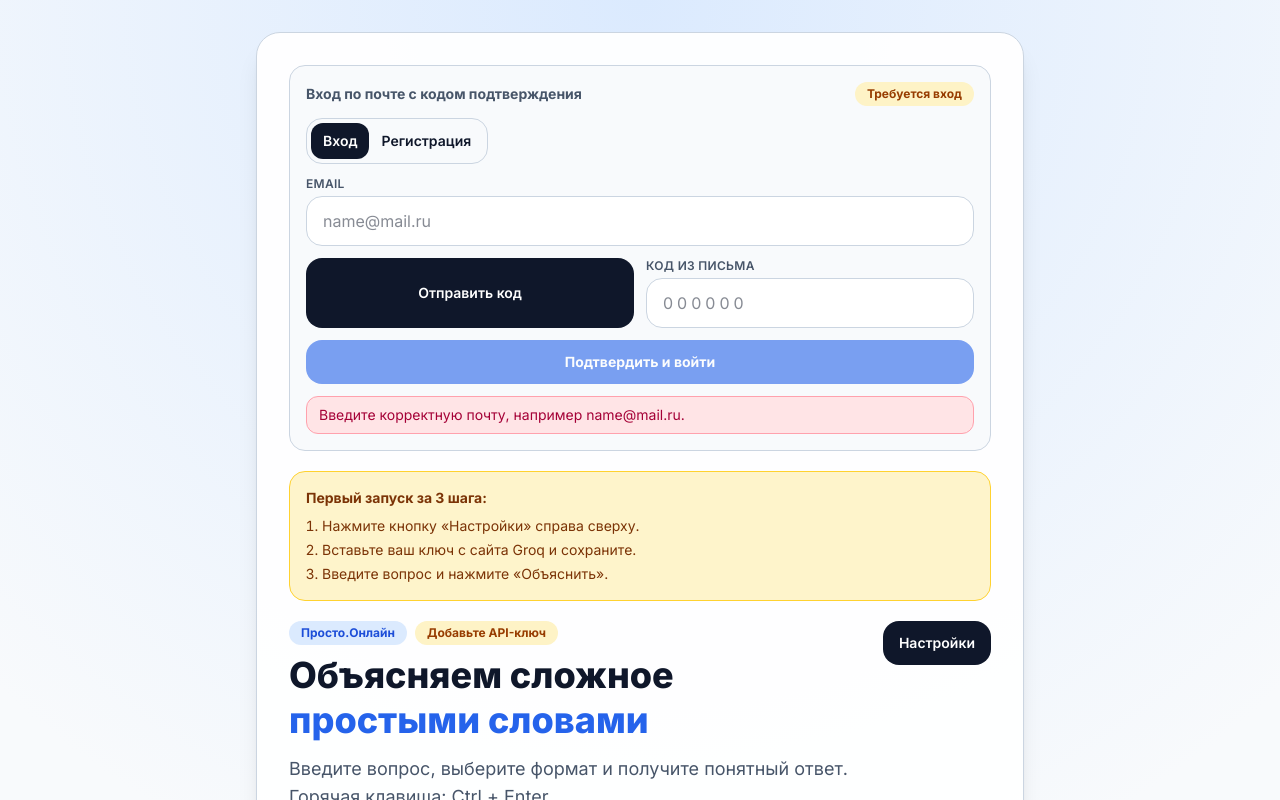
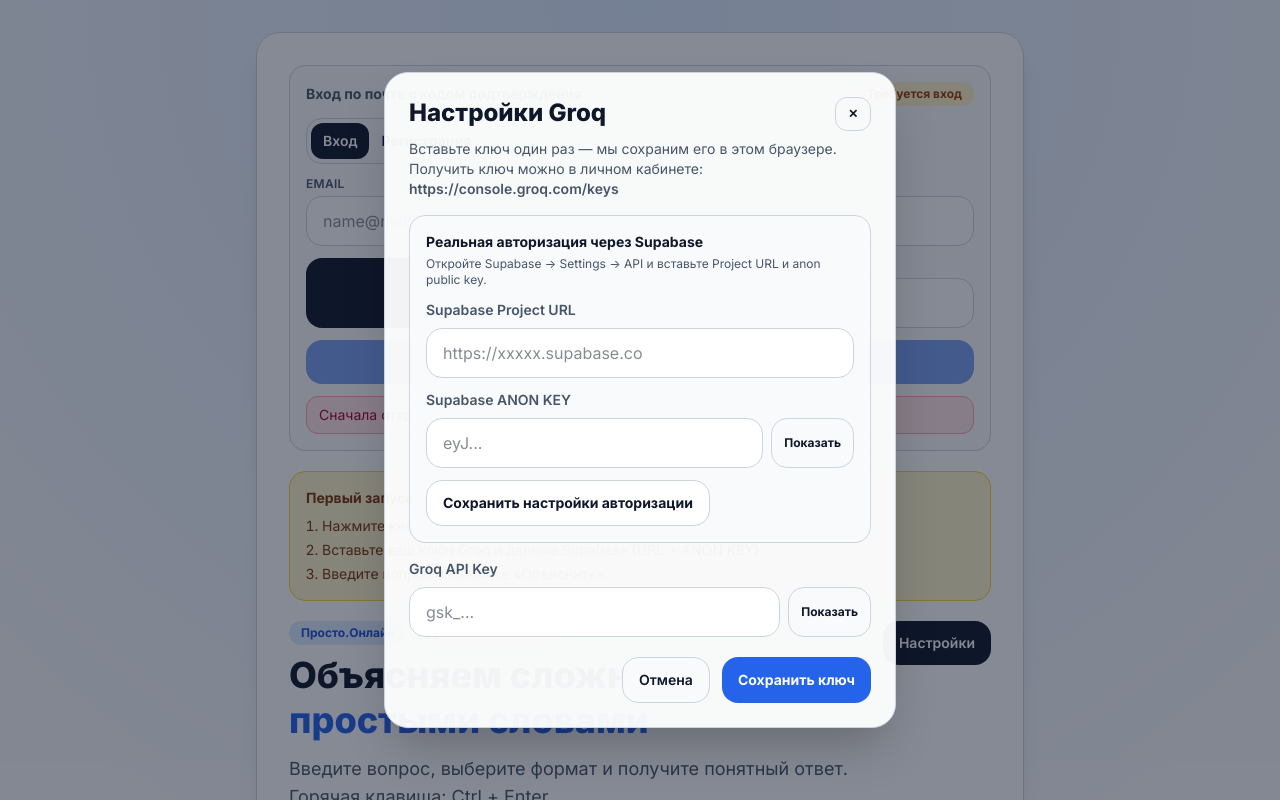
Before and after one commit to ARTEMKOPIK/Prosto-Online, a React (Vite) app: page / in a window 1280 px wide. Both pictures are taken after a click on the button "Отправить код". Shown: the top 800 px of the page. Built offline with nearby package versions, Linux system fonts and the light colour scheme.

Commit message:
feat(auth): switch email code auth to real supabase flow

```diff
--- a/src/App.jsx
+++ b/src/App.jsx
@@ -6,15 +6,14 @@
 const DRAFT_STORAGE = 'prosto-online-question-draft'
 const MODE_STORAGE = 'prosto-online-mode'
 const HISTORY_STORAGE = 'prosto-online-history'
-const USERS_STORAGE = 'prosto-online-auth-users'
+const SUPABASE_URL_STORAGE = 'prosto-online-supabase-url'
+const SUPABASE_ANON_STORAGE = 'prosto-online-supabase-anon'
 const AUTH_PENDING_STORAGE = 'prosto-online-auth-pending'
 const AUTH_SESSION_STORAGE = 'prosto-online-auth-session'
 const MAX_QUESTION_LENGTH = 350
 const MAX_HISTORY_ITEMS = 10
 const CODE_LENGTH = 6
-const CODE_TTL_MS = 10 * 60 * 1000
 const CODE_COOLDOWN_SECONDS = 60
-const CODE_MAX_ATTEMPTS = 5
 
 const levelPrompts = {
   child:
@@ -120,21 +119,25 @@
 
 const normalizeEmail = (value) => value.trim().toLowerCase()
 const isValidEmail = (email) => /^[^\s@]+@[^\s@]+\.[^\s@]+$/.test(email)
-const generateCode = () => String(Math.floor(Math.random() * 10 ** CODE_LENGTH)).padStart(CODE_LENGTH, '0')
+const sanitizeSupabaseUrl = (value) => value.trim().replace(/\/$/, '')
 
-const readUsers = () => {
-  const raw = localStorage.getItem(USERS_STORAGE) || '[]'
+const buildSupabaseHeaders = (anonKey) => ({
+  'Content-Type': 'application/json',
+  apikey: anonKey,
+})
+
+const parseApiJson = async (response) => {
+  const raw = await response.text()
+
+  if (!raw) {
+    return null
+  }
 
   try {
-    const parsed = JSON.parse(raw)
-    return Array.isArray(parsed) ? parsed : []
+    return JSON.parse(raw)
   } catch {
-    return []
+    return null
   }
-}
-
-const saveUsers = (users) => {
-  localStorage.setItem(USERS_STORAGE, JSON.stringify(users))
 }
 
 function App() {
@@ -160,6 +163,12 @@
   const [authSession, setAuthSession] = useState(null)
   const [authNotice, setAuthNotice] = useState('')
   const [authError, setAuthError] = useState('')
+  const [authLoading, setAuthLoading] = useState(false)
+  const [supabaseUrlInput, setSupabaseUrlInput] = useState('')
+  const [supabaseAnonInput, setSupabaseAnonInput] = useState('')
+  const [savedSupabaseUrl, setSavedSupabaseUrl] = useState('')
+  const [savedSupabaseAnon, setSavedSupabaseAnon] = useState('')
+  const [showSupabaseAnon, setShowSupabaseAnon] = useState(false)
   const [now, setNow] = useState(Date.now())
 
   const questionRef = useRef(null)
@@ -171,6 +180,8 @@
     const savedLevel = localStorage.getItem(LEVEL_STORAGE) || 'adult'
     const savedDraft = localStorage.getItem(DRAFT_STORAGE) || ''
     const savedMode = localStorage.getItem(MODE_STORAGE) || 'fast'
+    const savedSupabaseUrlValue = localStorage.getItem(SUPABASE_URL_STORAGE) || ''
+    const savedSupabaseAnonValue = localStorage.getItem(SUPABASE_ANON_STORAGE) || ''
     const rawHistory = localStorage.getItem(HISTORY_STORAGE) || '[]'
 
     const hasTheme = themeOptions.some((option) => option.value === savedTheme)
@@ -194,6 +205,10 @@
     setLifeMode(hasMode ? savedMode : 'fast')
     setQuestion(savedDraft.slice(0, MAX_QUESTION_LENGTH))
     setHistory(parsedHistory)
+    setSupabaseUrlInput(savedSupabaseUrlValue)
+    setSupabaseAnonInput(savedSupabaseAnonValue)
+    setSavedSupabaseUrl(savedSupabaseUrlValue)
+    setSavedSupabaseAnon(savedSupabaseAnonValue)
 
     const rawPending = localStorage.getItem(AUTH_PENDING_STORAGE)
     const rawSession = localStorage.getItem(AUTH_SESSION_STORAGE)
@@ -201,7 +216,7 @@
     if (rawPending) {
       try {
         const parsedPending = JSON.parse(rawPending)
-        if (parsedPending?.email && parsedPending?.code && parsedPending?.expiresAt > Date.now()) {
+        if (parsedPending?.email && parsedPending?.expiresAt > Date.now()) {
           setAuthPending(parsedPending)
           setAuthEmail(parsedPending.email)
           setAuthMode(parsedPending.type || 'login')
@@ -298,6 +313,10 @@
   }, [])
 
   const hasApiKey = useMemo(() => savedApiKey.trim().length > 0, [savedApiKey])
+  const hasSupabaseConfig = useMemo(
+    () => Boolean(savedSupabaseUrl.trim() && savedSupabaseAnon.trim()),
+    [savedSupabaseAnon, savedSupabaseUrl],
+  )
   const trimmedQuestion = question.trim()
   const isAuthed = Boolean(authSession?.email)
   const canExplain = isAuthed && trimmedQuestion.length > 3 && !loading && question.length <= MAX_QUESTION_LENGTH
@@ -308,6 +327,27 @@
   const isCodeFlowActive = Boolean(authPending)
   const cooldownLeft = authPending ? Math.max(0, Math.ceil((authPending.cooldownUntil - now) / 1000)) : 0
   const expiresIn = authPending ? Math.max(0, Math.ceil((authPending.expiresAt - now) / 1000)) : 0
+
+  const saveAuthSettings = () => {
+    const cleanedUrl = sanitizeSupabaseUrl(supabaseUrlInput)
+    const cleanedAnon = supabaseAnonInput.trim()
+
+    localStorage.setItem(SUPABASE_URL_STORAGE, cleanedUrl)
+    localStorage.setItem(SUPABASE_ANON_STORAGE, cleanedAnon)
+
+    setSupabaseUrlInput(cleanedUrl)
+    setSupabaseAnonInput(cleanedAnon)
+    setSavedSupabaseUrl(cleanedUrl)
+    setSavedSupabaseAnon(cleanedAnon)
+    setAuthError('')
+
+    if (!cleanedUrl || !cleanedAnon) {
+      setStatus('Реальная авторизация отключена: заполните URL и ANON KEY от Supabase.')
+      return
+    }
+
+    setStatus('Настройки авторизации сохранены. Теперь вход работает через реальный Supabase.')
+  }
 
   const saveApiKey = () => {
     const cleaned = apiKeyInput.trim()
@@ -345,6 +385,12 @@
   }
 
   const requestEmailCode = () => {
+    if (!hasSupabaseConfig) {
+      setAuthError('Сначала откройте «Настройки» и добавьте Supabase URL + ANON KEY.')
+      setShowSettings(true)
+      return
+    }
+
     const email = normalizeEmail(authEmail)
 
     if (!isValidEmail(email)) {
@@ -357,26 +403,32 @@
       return
     }
 
-    const users = readUsers()
-    const hasUser = users.some((user) => user.email === email)
+    setAuthLoading(true)
+    setAuthError('')
+    setAuthNotice('Отправляем письмо с кодом...')
 
-    if (authMode === 'signup' && hasUser) {
-      setAuthError('Этот email уже зарегистрирован. Переключитесь на вход.')
-      return
+    const endpoint = `${savedSupabaseUrl}/auth/v1/otp`
+
+    fetch(endpoint, {
+      method: 'POST',
+      headers: buildSupabaseHeaders(savedSupabaseAnon),
+      body: JSON.stringify({
+        email,
+        create_user: authMode === 'signup',
+      }),
+    })
+      .then(async (response) => {
+        const data = await parseApiJson(response)
+
+        if (!response.ok) {
+          const apiMessage = data?.msg || data?.error_description || data?.error || 'Не удалось отправить код.'
+          throw new Error(apiMessage)
         }
 
-    if (authMode === 'login' && !hasUser) {
-      setAuthError('Такого email пока нет. Сначала зарегистрируйтесь.')
-      return
-    }
-
-    const code = generateCode()
         const pending = {
           email,
-      code,
           type: authMode,
-      attemptsLeft: CODE_MAX_ATTEMPTS,
-      expiresAt: Date.now() + CODE_TTL_MS,
+          expiresAt: Date.now() + 10 * 60 * 1000,
           cooldownUntil: Date.now() + CODE_COOLDOWN_SECONDS * 1000,
         }
 
@@ -384,10 +436,23 @@
         setAuthCode('')
         setAuthEmail(email)
         setAuthError('')
-    setAuthNotice(`Код отправлен на ${email}. Для демо он тоже показан здесь: ${code}`)
+        setAuthNotice(`Готово! Код отправлен на ${email}. Проверьте почту.`)
+      })
+      .catch((err) => {
+        setAuthError(err.message || 'Не получилось отправить код. Попробуйте ещё раз.')
+      })
+      .finally(() => {
+        setAuthLoading(false)
+      })
   }
 
-  const verifyEmailCode = () => {
+  const verifyEmailCode = async () => {
+    if (!hasSupabaseConfig) {
+      setAuthError('Нужно добавить Supabase URL и ANON KEY в «Настройки».')
+      setShowSettings(true)
+      return
+    }
+
     if (!authPending) {
       setAuthError('Сначала нажмите «Отправить код».')
       return
@@ -406,30 +471,31 @@
       return
     }
 
-    if (enteredCode !== authPending.code) {
-      const attemptsLeft = authPending.attemptsLeft - 1
+    setAuthLoading(true)
+    setAuthError('')
 
-      if (attemptsLeft <= 0) {
-        setAuthPending(null)
-        setAuthCode('')
-        setAuthError('Слишком много попыток. Запросите новый код.')
-        return
-      }
+    try {
+      const response = await fetch(`${savedSupabaseUrl}/auth/v1/verify`, {
+        method: 'POST',
+        headers: buildSupabaseHeaders(savedSupabaseAnon),
+        body: JSON.stringify({
+          email: authPending.email,
+          token: enteredCode,
+          type: 'email',
+        }),
+      })
 
-      setAuthPending((prev) => ({ ...prev, attemptsLeft }))
-      setAuthError(`Неверный код. Осталось попыток: ${attemptsLeft}.`)
-      return
-    }
+      const data = await parseApiJson(response)
 
-    const users = readUsers()
-
-    if (authPending.type === 'signup' && !users.some((user) => user.email === authPending.email)) {
-      users.push({ email: authPending.email, createdAt: new Date().toISOString() })
-      saveUsers(users)
+      if (!response.ok) {
+        const apiMessage = data?.msg || data?.error_description || data?.error || 'Код не подошёл.'
+        throw new Error(apiMessage)
       }
 
       const session = {
-      email: authPending.email,
+        email: data?.user?.email || authPending.email,
+        accessToken: data?.access_token || '',
+        refreshToken: data?.refresh_token || '',
         signedInAt: new Date().toISOString(),
       }
 
@@ -439,6 +505,11 @@
       setAuthError('')
       setAuthNotice(`Готово! Вы вошли как ${session.email}.`)
       setStatus('Авторизация прошла успешно. Теперь доступны все функции.')
+    } catch (err) {
+      setAuthError(err.message || 'Код не подошёл. Проверьте цифры и попробуйте снова.')
+    } finally {
+      setAuthLoading(false)
+    }
   }
 
   const logout = () => {
@@ -654,10 +725,14 @@
                 <button
                   type="button"
                   onClick={requestEmailCode}
-                  disabled={Boolean(authPending && cooldownLeft > 0)}
+                  disabled={Boolean((authPending && cooldownLeft > 0) || authLoading)}
                   className="focus-ring rounded-2xl bg-main-button px-4 py-3 text-sm font-semibold text-main-button-text transition hover:-translate-y-0.5 disabled:cursor-not-allowed disabled:opacity-60"
                 >
-                  {authPending && cooldownLeft > 0 ? `Отправить снова через ${cooldownLeft} сек` : 'Отправить код'}
+                  {authLoading
+                    ? 'Отправляем...'
+                    : authPending && cooldownLeft > 0
+                      ? `Отправить снова через ${cooldownLeft} сек`
+                      : 'Отправить код'}
                 </button>
 
                 <label className="block" htmlFor="auth-code-input">
@@ -678,14 +753,14 @@
               <button
                 type="button"
                 onClick={verifyEmailCode}
-                disabled={!isCodeFlowActive}
+                disabled={!isCodeFlowActive || authLoading}
                 className="focus-ring mt-3 w-full rounded-2xl bg-accent px-4 py-3 text-sm font-bold text-accent-text transition hover:-translate-y-0.5 disabled:cursor-not-allowed disabled:opacity-60"
               >
-                Подтвердить и войти
+                {authLoading ? 'Проверяем...' : 'Подтвердить и войти'}
               </button>
 
               {isCodeFlowActive && (
-                <p className="mt-2 text-xs text-soft">Код действителен ещё {expiresIn} сек. Осталось попыток: {authPending.attemptsLeft}.</p>
+                <p className="mt-2 text-xs text-soft">Код действителен ещё {expiresIn} сек.</p>
               )}
             </>
           ) : (
@@ -712,7 +787,7 @@
             <p className="font-bold">Первый запуск за 3 шага:</p>
             <ol className="mt-2 list-decimal space-y-1 pl-4">
               <li>Нажмите кнопку «Настройки» справа сверху.</li>
-              <li>Вставьте ваш ключ с сайта Groq и сохраните.</li>
+              <li>Вставьте ваш ключ Groq и данные Supabase (URL + ANON KEY).</li>
               <li>Введите вопрос и нажмите «Объяснить».</li>
             </ol>
           </div>
@@ -1032,6 +1107,54 @@
               <span className="font-semibold"> https://console.groq.com/keys</span>
             </p>
 
+            <div className="mt-4 rounded-2xl border border-main bg-card-soft p-4">
+              <p className="text-sm font-bold text-main">Реальная авторизация через Supabase</p>
+              <p className="mt-1 text-xs text-soft">
+                Откройте Supabase → Settings → API и вставьте Project URL и anon public key.
+              </p>
+
+              <label className="mt-3 block" htmlFor="supabase-url">
+                <span className="mb-2 block text-sm font-semibold text-soft">Supabase Project URL</span>
+                <input
+                  id="supabase-url"
+                  type="url"
+                  value={supabaseUrlInput}
+                  onChange={(e) => setSupabaseUrlInput(e.target.value)}
+                  placeholder="https://xxxxx.supabase.co"
+                  className="focus-ring w-full rounded-2xl border border-main bg-input px-4 py-3 text-base text-main"
+                />
+              </label>
+
+              <label className="mt-3 block" htmlFor="supabase-anon">
+                <span className="mb-2 block text-sm font-semibold text-soft">Supabase ANON KEY</span>
+                <div className="flex gap-2">
+                  <input
+                    id="supabase-anon"
+                    type={showSupabaseAnon ? 'text' : 'password'}
+                    value={supabaseAnonInput}
+                    onChange={(e) => setSupabaseAnonInput(e.target.value)}
+                    placeholder="eyJ..."
+                    className="focus-ring w-full rounded-2xl border border-main bg-input px-4 py-3 text-base text-main"
+                  />
+                  <button
+                    type="button"
+                    onClick={() => setShowSupabaseAnon((prev) => !prev)}
+                    className="focus-ring rounded-2xl border border-main bg-card-soft px-3 py-2 text-xs font-bold"
+                  >
+                    {showSupabaseAnon ? 'Скрыть' : 'Показать'}
+                  </button>
+                </div>
+              </label>
+
+              <button
+                type="button"
+                onClick={saveAuthSettings}
+                className="focus-ring mt-3 rounded-2xl border border-main bg-input px-4 py-3 text-sm font-bold text-main"
+              >
+                Сохранить настройки авторизации
+              </button>
+            </div>
+
             <label className="mt-4 block" htmlFor="api-key">
               <span className="mb-2 block text-sm font-semibold text-soft">Groq API Key</span>
               <div className="flex gap-2">
```
Also changed, not shown: 1 other file (tests, documents, lock files or other folders). Lines whose indentation alone changed are shown as unchanged.
